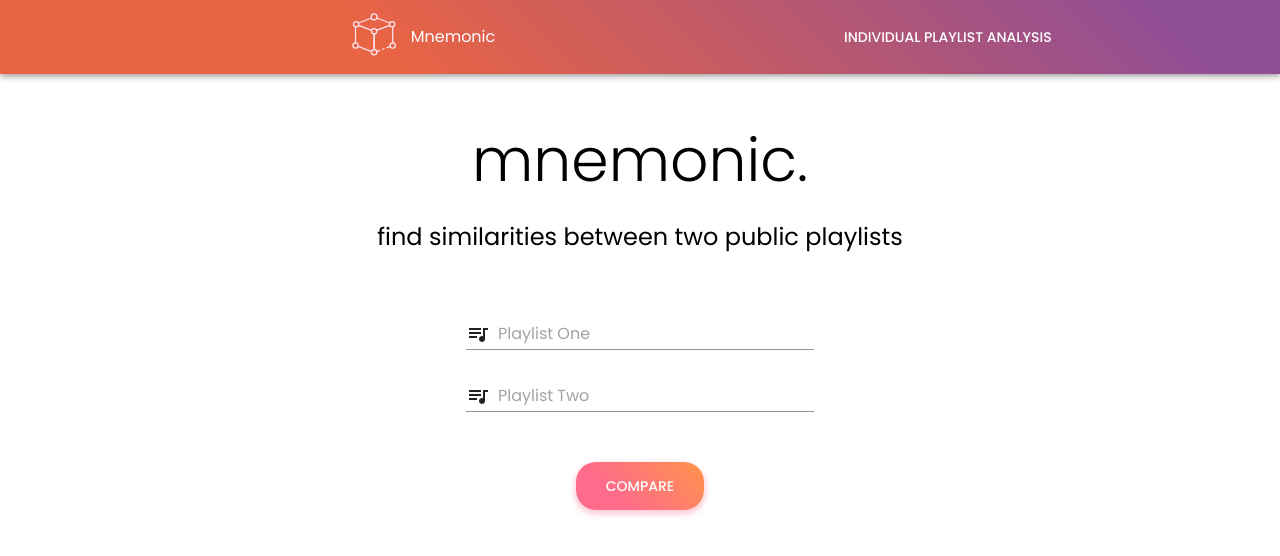
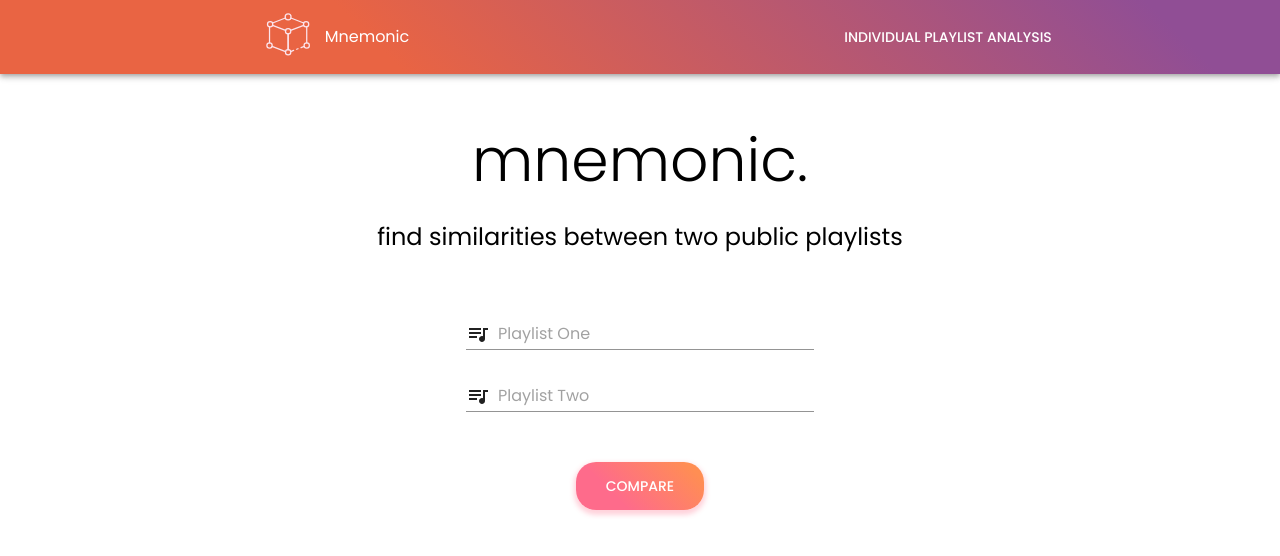
Before and after one commit to jason-li-z/mnemonic, a React (Create React App) app: page / in a window 1280 px wide. Shown: the top 556 px of the page. Built offline with nearby package versions, Linux system fonts and the light colour scheme; no server answers.

Commit message:
refactor styling

```diff
--- a/src/components/Navbar.js
+++ b/src/components/Navbar.js
@@ -16,11 +16,6 @@ const useStyles = makeStyles({
     display: 'flex',
     alignItems: 'center',
     justifyContent: 'center',
-  },
-
-  navbarDisplay2: {
-    display: 'flex',
-    justifyContent: 'space-between',
   },
 });
 
@@ -51,7 +46,7 @@ function Navbar() {
             </Link>
             <Typography color="inherit">Mnemonic</Typography>
           </Container>
-          <Container maxWidth="xs" className={classes.navbarDisplay2}>
+          <Container maxWidth="md">
             <Link
               to="/analysis"
               style={{ color: 'inherit', textDecoration: 'inherit' }}
```
